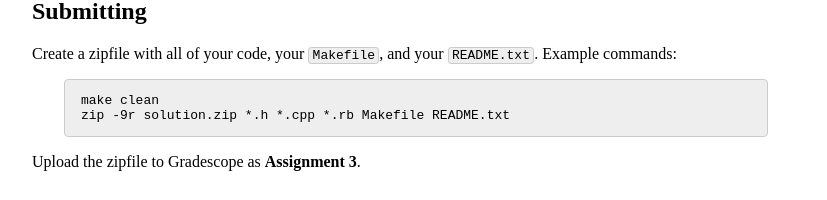
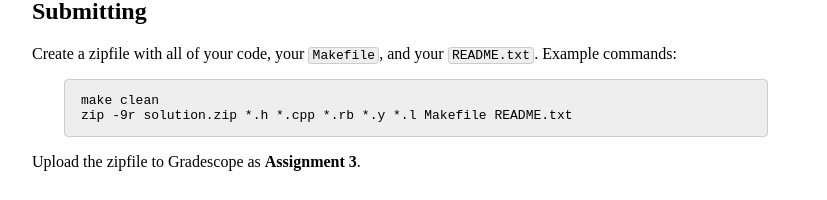
Before and after one commit to jhucompilers/fall2022, a Jekyll site: the page built from assign/assign03.md, in a window 1280 px wide and 900 px high, scrolled down 8671 px. Shown: the part 697-897 px from the top of the window, without its empty margins (224-1051 px from the left). Built offline with Jekyll 4.4.1, drawn with Linux system fonts in a browser that asks for light colours.

````diff
--- a/assign/assign03.md
+++ b/assign/assign03.md
@@ -651,7 +651,7 @@ Example commands:
 
 ```
 make clean
-zip -9r solution.zip *.h *.cpp *.rb Makefile README.txt
+zip -9r solution.zip *.h *.cpp *.rb *.y *.l Makefile README.txt
 ```
 
 Upload the zipfile to Gradescope as **Assignment 3**.
````
